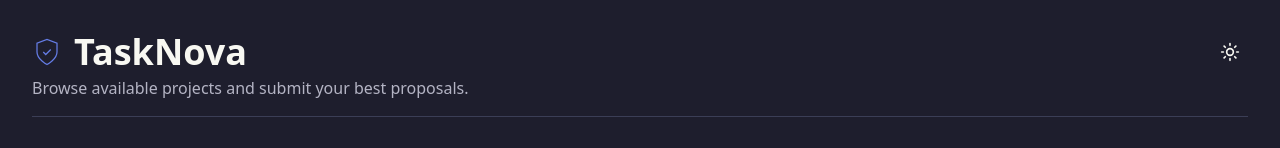
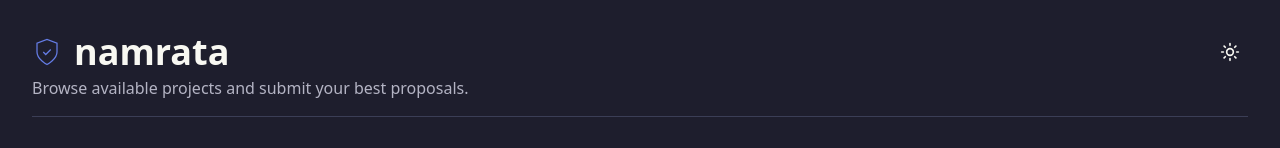
Before and after one commit to NamrataRaghav1113/Launch-Spring-Internship, a plain HTML site: page marketplace.html in a window 1280 px wide. Shown: the top 148 px of the page. Drawn offline with nearby package versions, Linux system fonts and the light colour scheme.

Commit message:
change a name

```diff
--- a/marketplace.html
+++ b/marketplace.html
@@ -21,7 +21,7 @@
                         <path d="M12 22s8-4 8-10V5l-8-3-8 3v7c0 6 8 10 8 10z" />
                         <path d="m9 12 2 2 4-4" />
                     </svg>
-                    TaskNova
+                namrata
                 </h1>
                 <button id="theme-toggle-btn"
                     class="p-2 rounded-full transition-colors duration-300 text-[var(--color-text-primary)] hover:bg-[var(--color-bg-hover)]">
```
